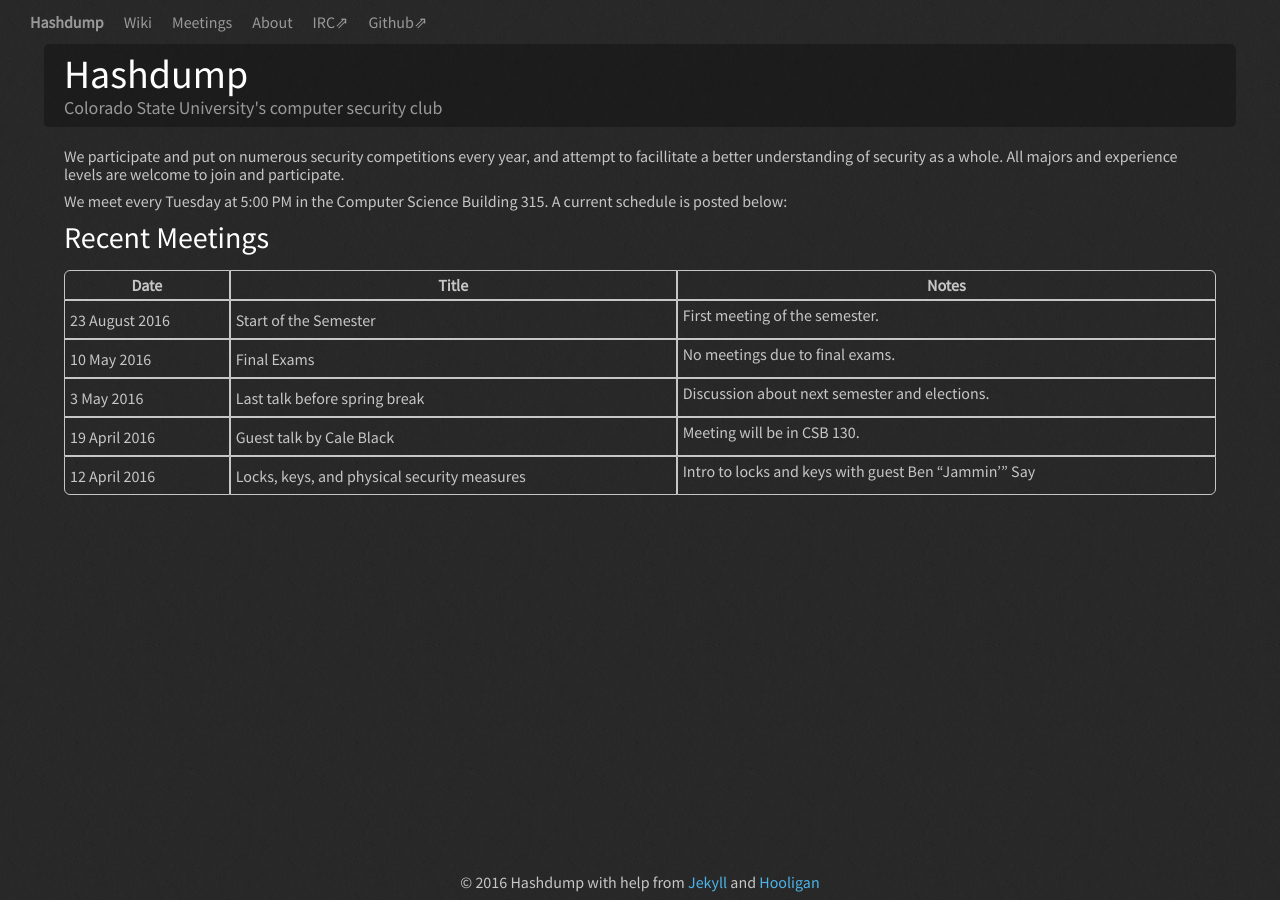
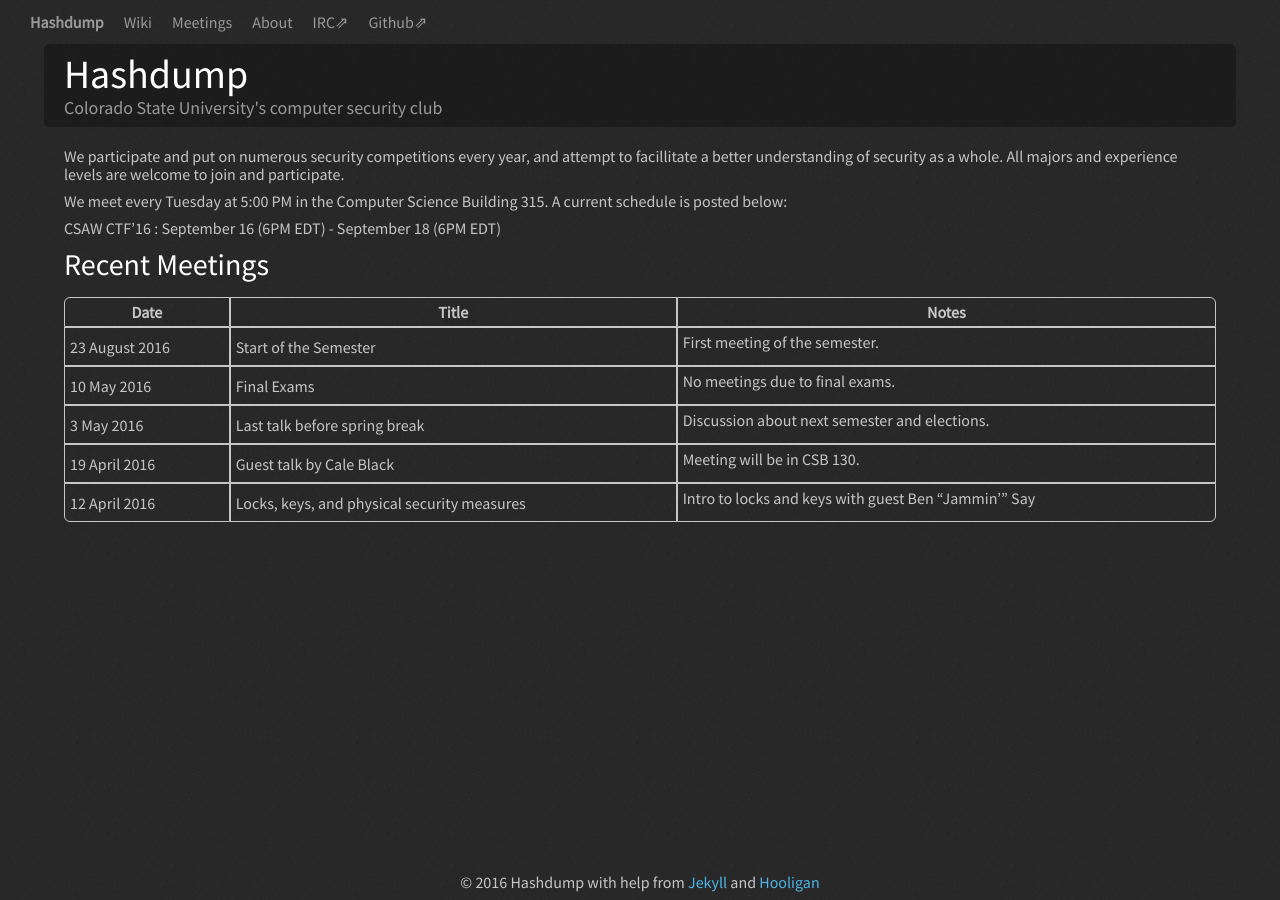
Before and after one commit to Hashdump/old-hashdump-site, a Jekyll site: the page built from index.md, in a window 1280 px wide. Built offline with Jekyll 4.4.1, drawn with Linux system fonts in a browser that asks for light colours.

Commit message:
added with ctf dates!

```diff
--- a/index.md
+++ b/index.md
@@ -7,5 +7,7 @@ We participate and put on numerous security competitions every year, and attempt
 
 We meet every Tuesday at 5:00 PM in the Computer Science Building 315. A current schedule is posted below:
 
+CSAW CTF'16 : September 16 (6PM EDT) - September 18 (6PM EDT)
+
 ## Recent Meetings
 {% include meetings.html max=5 %}
```
